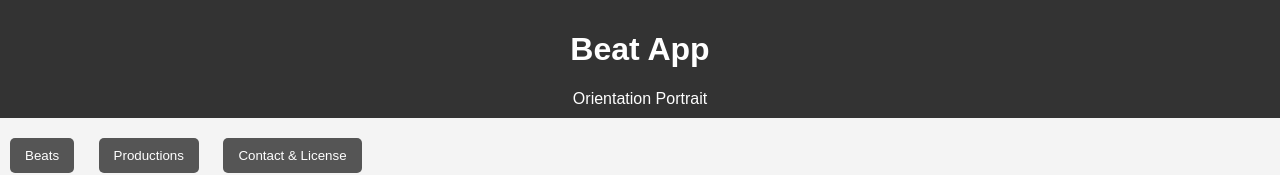
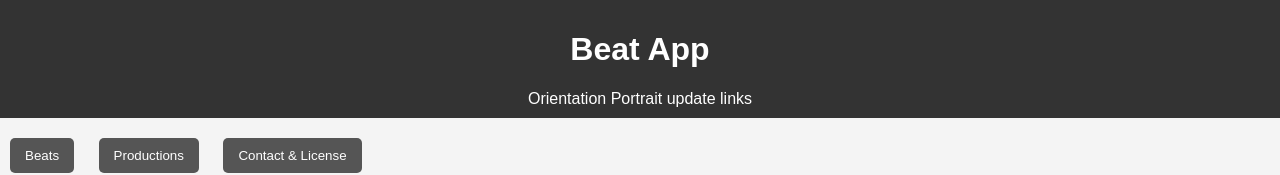
Before and after one commit to rrempor/octocat.github.io, a plain HTML site: page index.html in a window 1280 px wide. Shown: the top 175 px of the page. Drawn offline with Linux system fonts and the light colour scheme.

Commit message:
Update index.html

```diff
--- a/index.html
+++ b/index.html
@@ -71,6 +71,7 @@
     <header>
         <h1>Beat App</h1>
         Orientation Portrait
+        update links
     </header>
 
     <nav>
```
